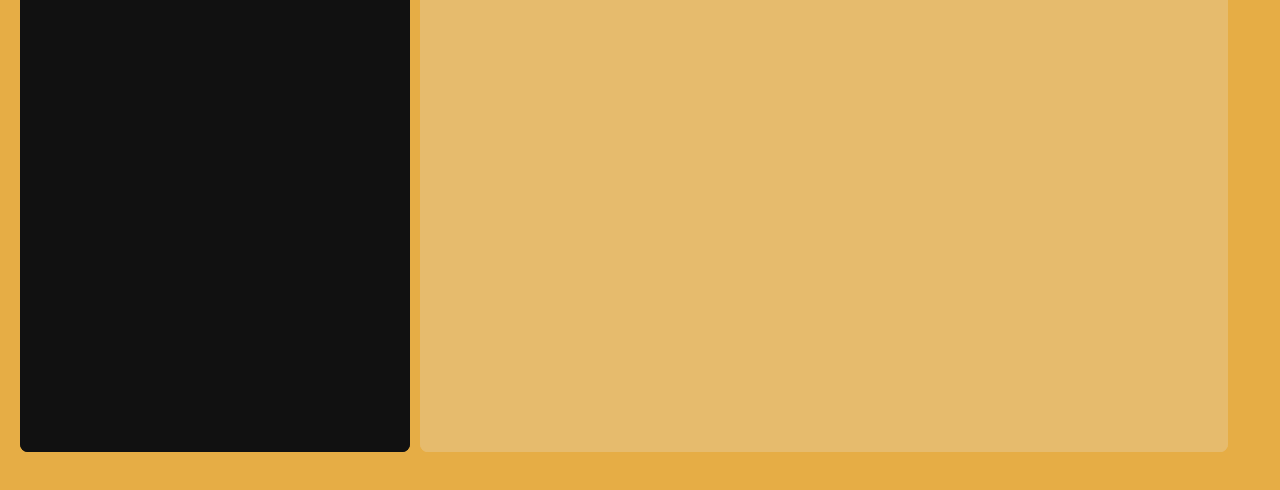
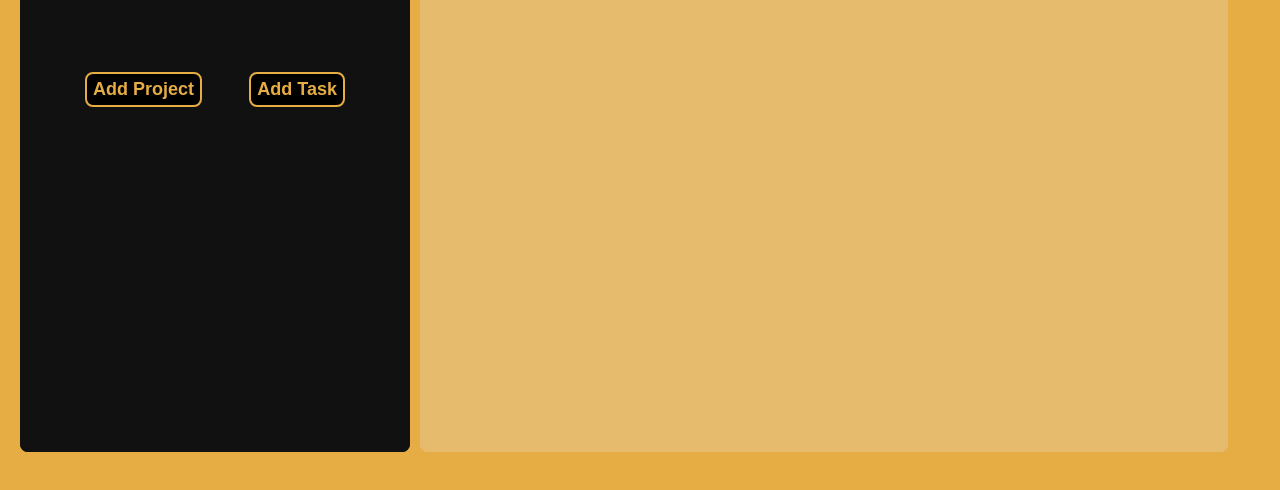
Before and after one commit to Yusef-H/todo-list, a website built with webpack: page dist/index.html in a window 1280 px wide. Shown: the part 248-738 px from the top of the page. Built offline with nearby package versions, Linux system fonts and the light colour scheme.

Commit message:
Added add project and add task buttons, still no functionality

```diff
--- a/src/index.js
+++ b/src/index.js
@@ -1,8 +1,7 @@
-import toDoFactory from "./todo_module/todoFactory";
-import projectFactory from "./todo_module/projectFactory";
+import toDoFactory from "./todo_module/Factories/todoFactory";
+import projectFactory from "./todo_module/Factories/projectFactory";
 import initialize from "./initial_module/initial";
 import domHandler from "./todo_module/domHandler";
-
 import './style.css';
 import './initial_module/initial.css';
 import './todo_module/todoTasks.css';
--- a/src/initial_module/initial.css
+++ b/src/initial_module/initial.css
@@ -6,13 +6,13 @@
     margin: 20px;
     border-radius: 8px;
     padding: 20px;
-    height: 80%; /* Full-height: remove this if you want "auto" height */
+    height: 80%;
     width: 350px; /* Set the width of the sidebar */
     position: fixed; /*Fixed Sidebar (stay in place on scroll)*/
     z-index: 1; /* Stay on top */
     top: 0; /* Stay at the top */
     left: 0;
-    background-color: #111; /* Black */
+    background-color: #111;
     overflow-x: hidden; /* Disable horizontal scroll */
     padding-top: 20px;
 
@@ -33,7 +33,31 @@
     align-self: flex-start;
     font-size: 45px;
     color: #e6ad45;
-    margin-bottom: 50px;
+}
+.add-buttons{
+    display: flex;
+    width: 260px;
+    justify-content: space-between;
+    /* border: 2px solid red; */
+}
+.add-task-button, .add-project-button{
+    border-radius: 8px;
+    background-color: black;
+    color: #e6ad45;
+    height: 35px;
+    border: 2px solid #e6ad45;
+    font-weight: bold;
+    font-size: 18px;
+    margin-top: 25px;
+    margin-bottom: 25px;
+
+}
+
+.add-project-button:hover{
+    background-color: #818181;
+}
+.add-task-button:hover{
+    background-color: #818181;
 }
 .projects-list{
     align-self: flex-start;
@@ -60,4 +84,5 @@
     padding: 20px;
     border-radius: 8px;
     background-color: #e6bb6d;
+
 }
--- a/src/initial_module/initial.js
+++ b/src/initial_module/initial.js
@@ -1,6 +1,6 @@
 import domHandler from '../todo_module/domHandler.js';
-import toDoFactory from '../todo_module/todoFactory.js';
-import projectFactory from '../todo_module/projectFactory.js';
+import toDoFactory from '../todo_module/Factories/todoFactory.js';
+import projectFactory from '../todo_module/Factories/projectFactory.js';
 
 export default function initialize(){
 
@@ -25,8 +25,24 @@ export default function initialize(){
     todoBoard.classList.add('todo-board');
     body.appendChild(todoBoard);
 
+    //Add a new Project Button
+    const addProjectButton = document.createElement('button');
+    addProjectButton.innerHTML = "Add Project";
+    addProjectButton.classList.add('add-project-button');
+
+    //Add a new todo task Button
+    const addTaskButton = document.createElement('button');
+    addTaskButton.innerHTML = "Add Task";
+    addTaskButton.classList.add('add-task-button');
+
+    const addButtons = document.createElement('div');
+    addButtons.classList.add('add-buttons');
+    addButtons.appendChild(addProjectButton);
+    addButtons.appendChild(addTaskButton);
+
     sideBar.appendChild(title);
     sideBar.appendChild(projects);
+    sideBar.appendChild(addButtons);
 
     //default projects examples
     const defaultProject = projectFactory("Default Project");
--- a/webpack.config.js
+++ b/webpack.config.js
@@ -5,7 +5,7 @@ module.exports = {
   mode: 'development',
   entry: {
     index: './src/index.js',
-    todo: './src/todo_module/todoFactory.js',
+    todo: './src/todo_module/Factories/todoFactory.js',
     initial: './src/initial_module/initial.js',
   },
   devtool: 'inline-source-map',
```
Also changed, not shown: src/todo_module/Factories/projectFactory.js (renamed from src/todo_module/projectFactory.js), src/todo_module/Factories/todoFactory.js (renamed from src/todo_module/todoFactory.js).
